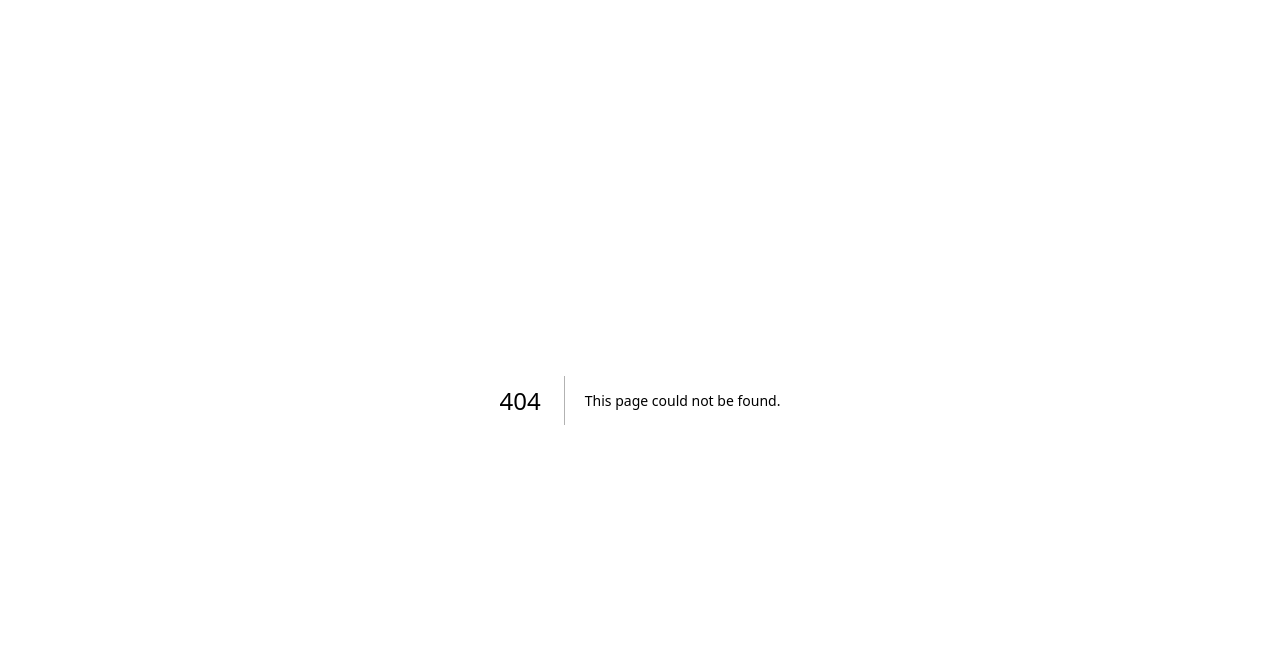
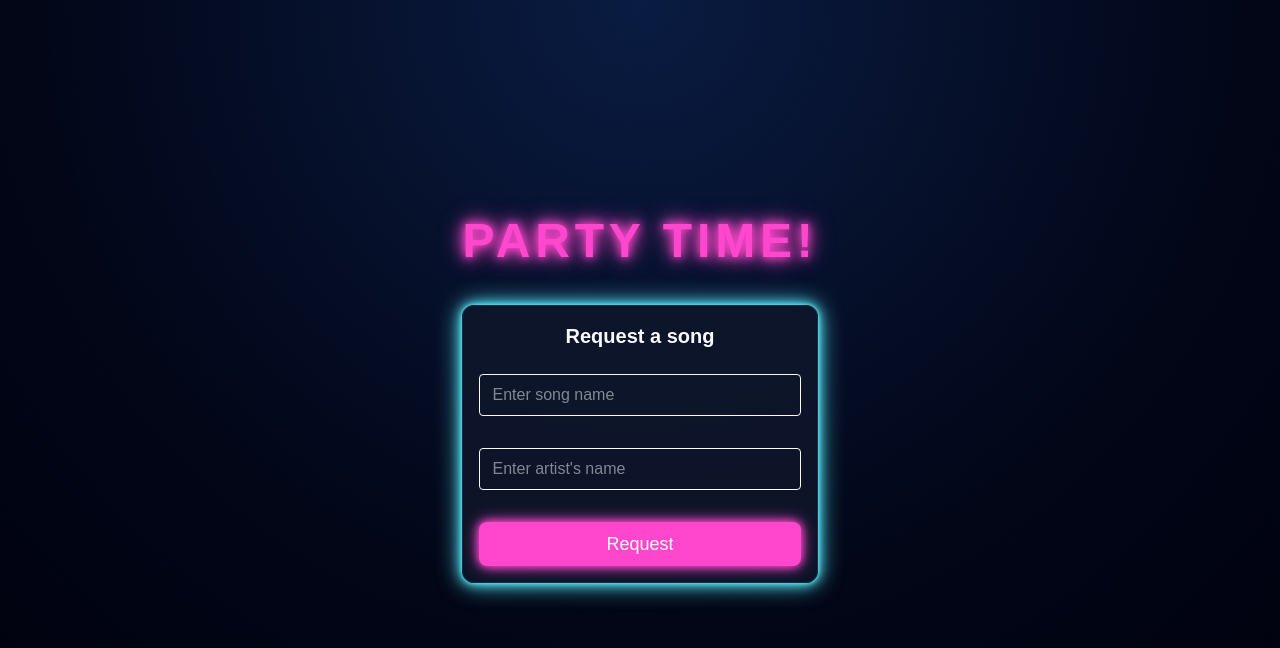
Before and after one commit to ShaneWilkerson/3390Lab3, a Next.js app: page /joinerQueue in a window 1280 px wide. Before the commit this address had no page. Shown: the top 648 px of the page. Built offline with nearby package versions, Linux system fonts and the light colour scheme.

Commit message:
Added views for admin/joiners

```diff
--- /dev/null
+++ b/app/adminQueue/page.tsx
@@ -0,0 +1,9 @@
+export default function adminQueue() {
+    return (
+        <div className="p-6">
+            <h1 className="text-3xl">Queue</h1>
+            <p>Queue will be here</p>
+        </div>
+
+        );
+}
--- a/app/create/page.tsx
+++ b/app/create/page.tsx
@@ -28,9 +28,9 @@ export default function create() {
                 placeholder="Enter private code for the queue"
                 className="input-primary mb-6 px-3 py-2 rounded border"
             />
-            <button className="btn-primary text-lg px-4 py-2">
+            <a href="/adminQueue" className="btn-primary text-lg">
                 Create
-            </button>
+            </a>
 
 
 
--- a/app/join/page.tsx
+++ b/app/join/page.tsx
@@ -30,9 +30,9 @@ export default function join() {
                 className="input-primary mb-6 px-3 py-2 rounded border"
             />
 
-            <button className="btn-primary text-lg px-4 py-2">
+            <a href="/joinerQueue" className="btn-primary text-lg">
                 Join
-            </button>
+            </a>
 
 
           </div>
--- /dev/null
+++ b/app/joinerQueue/page.tsx
@@ -0,0 +1,44 @@
+export default function joinerQueue() {
+  return (
+    <div className="body-bg flex items-center justify-center">
+      <main className="page-container text-center">
+
+        {/* Neon Title */}
+        <h1 className="text-5xl font-bold mb-10 neon-text tracking-widest">
+          PARTY TIME!
+        </h1>
+
+        {/* Card container */}
+        <div className="card neon-blue-glow p-8 max-w-md mx-auto">
+
+          <h2 className="text-xl font-semibold mb-6 text-center">
+            Request a song
+          </h2>
+
+          {/* Song request field and button */}
+          <div className="flex flex-col gap-4">
+
+            <input
+                type="text"
+                placeholder="Enter song name"
+                className="input-primary px-3 py-2 rounded border mb-4 w-full max-w-sm"
+            />
+
+            <input
+                type="text"
+                placeholder="Enter artist's name"
+                className="input-primary px-3 py-2 rounded border mb-4 w-full max-w-sm"
+            />
+
+            <button
+                className="btn-primary text-lg px-4 py-2"
+            >
+                Request
+            </button>
+          </div>
+
+        </div>
+      </main>
+    </div>
+  );
+}
--- a/package.json
+++ b/package.json
@@ -9,6 +9,7 @@
     "lint": "eslint"
   },
   "dependencies": {
+    "@supabase/supabase-js": "^2.86.2",
     "next": "16.0.3",
     "react": "19.2.0",
     "react-dom": "19.2.0"
```
Also changed, not shown: 1 other file (tests, documents, lock files or other folders).
